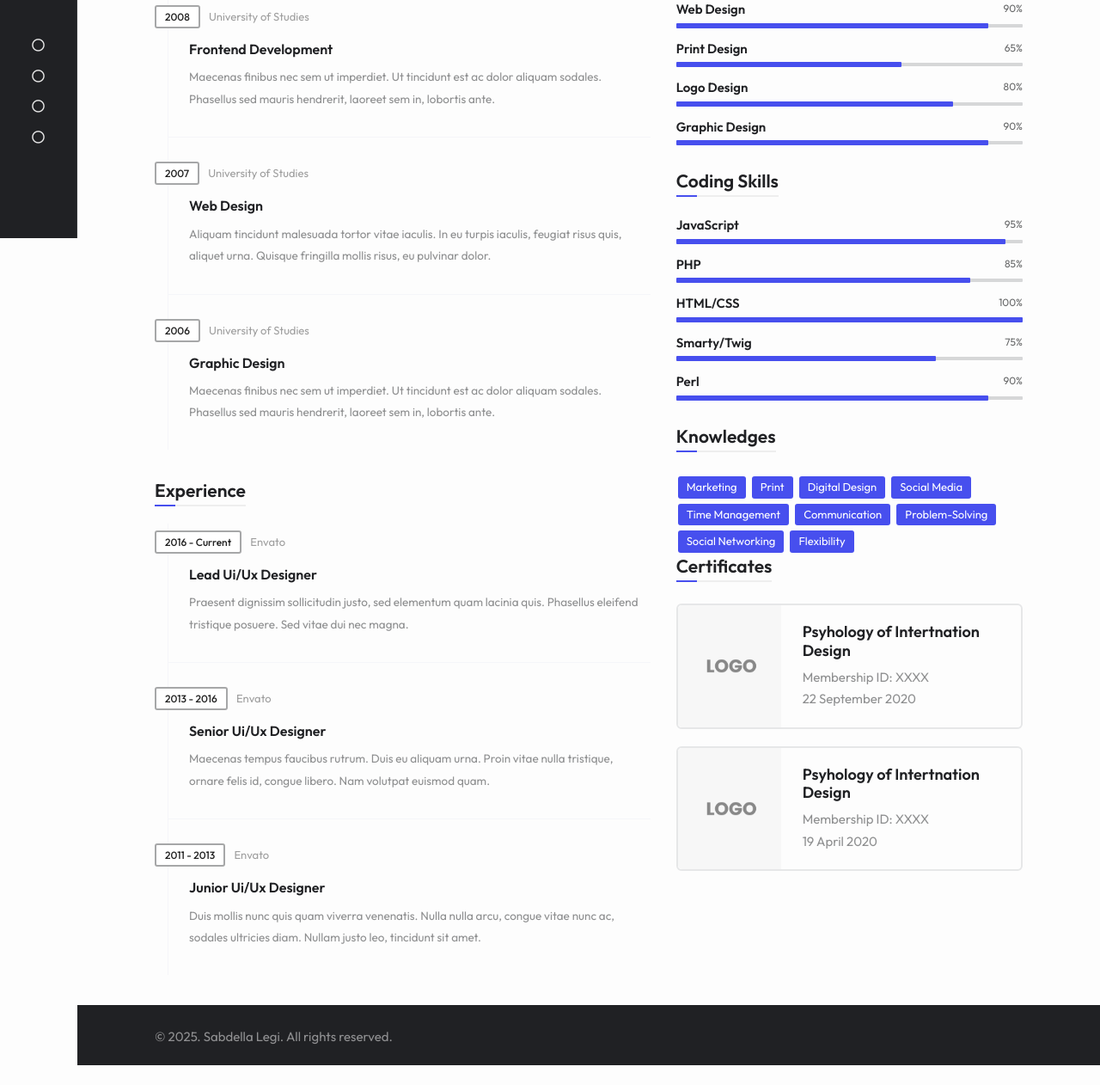
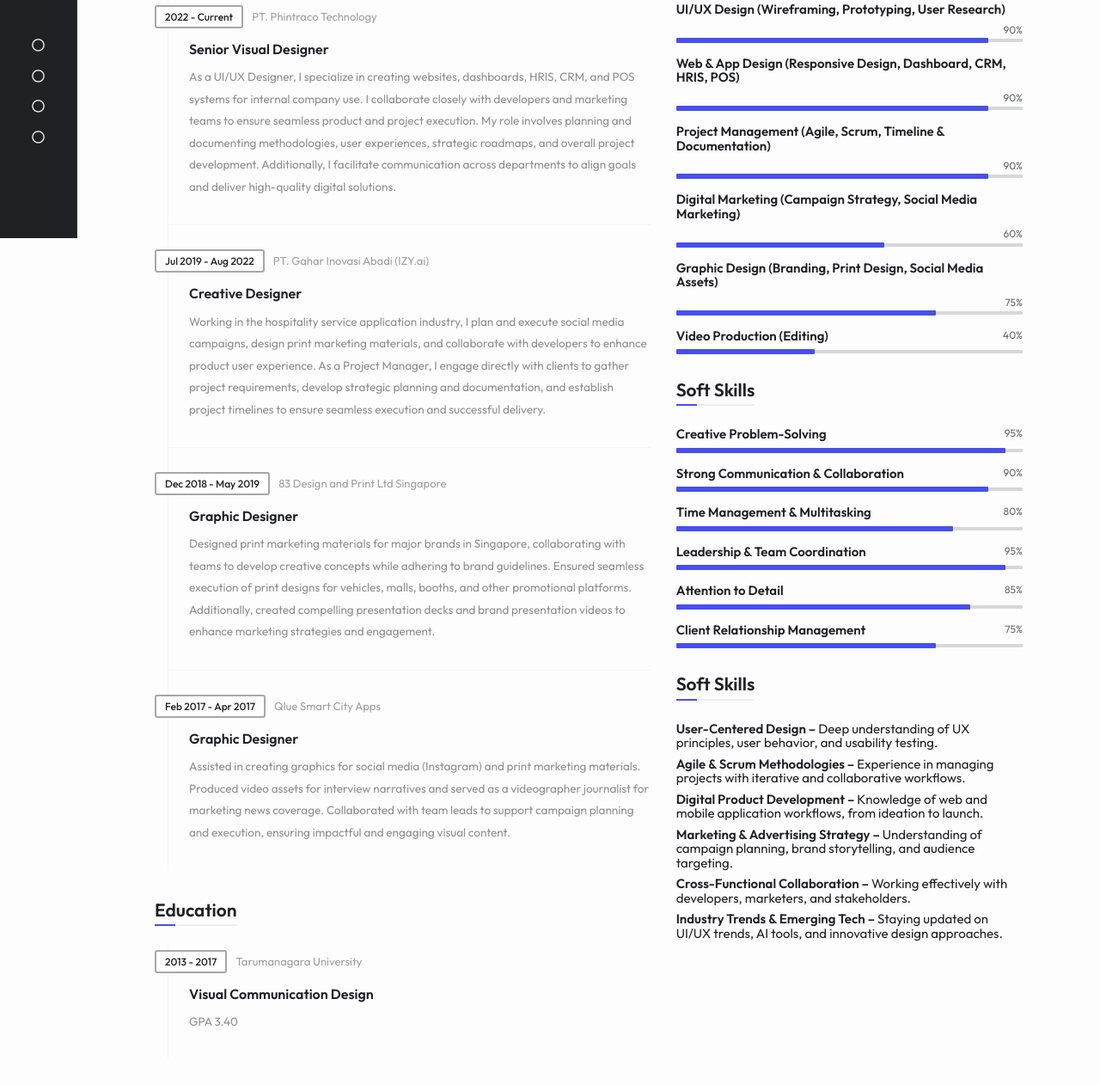
Before and after one commit to leghie/Porto, a plain HTML site: page resume.html in a window 1280 px wide. Shown: the part 523-1785 px from the top of the page at 86% size. Before the commit the page ends 1762 px from the top, so only its background shows below. Drawn offline with Linux system fonts and the light colour scheme.

Commit message:
update home dan resume

```diff
--- a/resume.html
+++ b/resume.html
@@ -1,12 +1,9 @@
 <!DOCTYPE html>
 <html lang="zxx" class="is-animating">
-
 <head>
-
     <meta charset="UTF-8">
     <meta name="viewport" content="width=device-width, initial-scale=1.0">
     <meta http-equiv="X-UA-Compatible" content="ie=edge">
-
     <!-- bootstrap grid css -->
     <link rel="stylesheet" href="css/plugins/bootstrap-grid.css">
     <!-- font awesome css -->
@@ -257,18 +254,13 @@ a > .certificate-item:hover {
 </head>
 
 <body>
-
     <!-- wrapper -->
     <div class="mil-wrapper" id="top">
-
         <div class="mil-frame">
-
             <!-- top bar -->
             <div class="mil-top-panel">
-
                 <!-- You need to remove the "mil-dot" class if you don't need a dot -->
                 <a href="index.html" class="mil-logo"><span class="mil-dot">C</span></a>
-
                 <div class="mil-navigation">
                     <nav id="swupMenu" class="mil-menu-transition">
                         <ul>
@@ -276,7 +268,7 @@ a > .certificate-item:hover {
                                 <a href="index.html">Home</a>
                             </li>
                             <li class="mil-active">
-                                <a href="resume.h">Resume</a>
+                                <a href="resume.html">Resume</a>
                             </li>
                             <li class="mil-has-children">
                                 <a href="portfolio.html">Portfolio</a>
@@ -290,7 +282,6 @@ a > .certificate-item:hover {
                         </ul>
                     </nav>
                 </div>
-
                 <div class="mil-top-panel-btns">
                     <a href="mailto:" class="mil-contact-btn">
                         <svg xmlns="http://www.w3.org/2000/svg" viewBox="0 0 24 24" fill="none" stroke="currentColor" stroke-width="2" stroke-linecap="round" stroke-linejoin="round" class="feather feather-mail">
@@ -309,9 +300,7 @@ a > .certificate-item:hover {
 
             <!-- left bar -->
             <div class="mil-left-panel">
-
                 <div class="mil-page-name mil-upper mil-dark">Homepage</div>
-
                 <ul class="mil-social-icons">
                     <li><a href="#." target="_blank" class="social-icon"> <i class="far fa-circle"></i></a></li>
                     <li><a href="#." target="_blank" class="social-icon"> <i class="far fa-circle"></i></a></li>
@@ -333,9 +322,7 @@ a > .certificate-item:hover {
                 </a>
             </div>
             <!-- back to top end -->
-
         </div>
-
         <!-- content -->
         <div class="mil-content">
 
@@ -356,6 +343,38 @@ a > .certificate-item:hover {
 
                           <div class="row">
                             <div class="col-xs-12 col-sm-7">
+                              <div class="block-title">
+                                <h2>Experience</h2>
+                              </div>
+                              <div class="timeline clearfix">
+                                <div class="timeline-item clearfix">
+                                  <h5 class="item-period highlighted">2022 - Current</h5>
+                                  <span class="item-company">PT. Phintraco Technology</span>
+                                  <h4 class="item-title">Senior Visual Designer</h4>
+                                  <p>As a UI/UX Designer, I specialize in creating websites, dashboards, HRIS, CRM, and POS systems for internal company use. I collaborate closely with developers and marketing teams to ensure seamless product and project execution. My role involves planning and documenting methodologies, user experiences, strategic roadmaps, and overall project development. Additionally, I facilitate communication across departments to align goals and deliver high-quality digital solutions.</p>
+                                </div>
+
+                                <div class="timeline-item clearfix">
+                                  <h5 class="item-period ">Jul 2019 - Aug 2022</h5>
+                                  <span class="item-company">PT. Gahar Inovasi Abadi (IZY.ai)</span>
+                                  <h4 class="item-title">Creative Designer</h4>
+                                  <p>Working in the hospitality service application industry, I plan and execute social media campaigns, design print marketing materials, and collaborate with developers to enhance product user experience. As a Project Manager, I engage directly with clients to gather project requirements, develop strategic planning and documentation, and establish project timelines to ensure seamless execution and successful delivery.</p>
+                                </div>
+
+                                <div class="timeline-item clearfix">
+                                  <h5 class="item-period ">Dec 2018 - May 2019</h5>
+                                  <span class="item-company">83 Design and Print Ltd Singapore</span>
+                                  <h4 class="item-title">Graphic Designer</h4>
+                                  <p>Designed print marketing materials for major brands in Singapore, collaborating with teams to develop creative concepts while adhering to brand guidelines. Ensured seamless execution of print designs for vehicles, malls, booths, and other promotional platforms. Additionally, created compelling presentation decks and brand presentation videos to enhance marketing strategies and engagement.</p>
+                                </div>
+
+                                <div class="timeline-item clearfix">
+                                  <h5 class="item-period ">Feb 2017 - Apr 2017</h5>
+                                  <span class="item-company">Qlue Smart City Apps</span>
+                                  <h4 class="item-title">Graphic Designer</h4>
+                                  <p>Assisted in creating graphics for social media (Instagram) and print marketing materials. Produced video assets for interview narratives and served as a videographer journalist for marketing news coverage. Collaborated with team leads to support campaign planning and execution, ensuring impactful and engaging visual content.</p>
+                                </div>
+                              </div>
 
                               <div class="block-title">
                                 <h2>Education</h2>
@@ -363,51 +382,10 @@ a > .certificate-item:hover {
 
                               <div class="timeline clearfix">
                                 <div class="timeline-item clearfix">
-                                  <h5 class="item-period highlighted">2008</h5>
-                                  <span class="item-company">University of Studies</span>
-                                  <h4 class="item-title">Frontend Development</h4>
-                                  <p>Maecenas finibus nec sem ut imperdiet. Ut tincidunt est ac dolor aliquam sodales. Phasellus sed mauris hendrerit, laoreet sem in, lobortis ante.</p>
-                                </div>
-
-                                <div class="timeline-item clearfix">
-                                  <h5 class="item-period ">2007</h5>
-                                  <span class="item-company">University of Studies</span>
-                                  <h4 class="item-title">Web Design</h4>
-                                  <p>Aliquam tincidunt malesuada tortor vitae iaculis. In eu turpis iaculis, feugiat risus quis, aliquet urna. Quisque fringilla mollis risus, eu pulvinar dolor.</p>
-                                </div>
-
-                                <div class="timeline-item clearfix">
-                                  <h5 class="item-period ">2006</h5>
-                                  <span class="item-company">University of Studies</span>
-                                  <h4 class="item-title">Graphic Design</h4>
-                                  <p>Maecenas finibus nec sem ut imperdiet. Ut tincidunt est ac dolor aliquam sodales. Phasellus sed mauris hendrerit, laoreet sem in, lobortis ante.</p>
-                                </div>
-                              </div>
-
-                              <div class="block-title">
-                                <h2>Experience</h2>
-                              </div>
-
-                              <div class="timeline clearfix">
-                                <div class="timeline-item clearfix">
-                                  <h5 class="item-period highlighted">2016 - Current</h5>
-                                  <span class="item-company">Envato</span>
-                                  <h4 class="item-title">Lead Ui/Ux Designer</h4>
-                                  <p>Praesent dignissim sollicitudin justo, sed elementum quam lacinia quis. Phasellus eleifend tristique posuere. Sed vitae dui nec magna.</p>
-                                </div>
-
-                                <div class="timeline-item clearfix">
-                                  <h5 class="item-period ">2013 - 2016</h5>
-                                  <span class="item-company">Envato</span>
-                                  <h4 class="item-title">Senior Ui/Ux Designer</h4>
-                                  <p>Maecenas tempus faucibus rutrum. Duis eu aliquam urna. Proin vitae nulla tristique, ornare felis id, congue libero. Nam volutpat euismod quam.</p>
-                                </div>
-
-                                <div class="timeline-item clearfix">
-                                  <h5 class="item-period ">2011 - 2013</h5>
-                                  <span class="item-company">Envato</span>
-                                  <h4 class="item-title">Junior Ui/Ux Designer</h4>
-                                  <p>Duis mollis nunc quis quam viverra venenatis. Nulla nulla arcu, congue vitae nunc ac, sodales ultricies diam. Nullam justo leo, tincidunt sit amet.</p>
+                                  <h5 class="item-period highlighted">2013 - 2017</h5>
+                                  <span class="item-company">Tarumanagara University</span>
+                                  <h4 class="item-title">Visual Communication Design</h4>
+                                  <p>GPA 3.40</p>
                                 </div>
                               </div>
                             </div>
@@ -419,7 +397,7 @@ a > .certificate-item:hover {
 
                               <div id="skills_1" class="skills-info skills-first-style">
                                 <div class="clearfix">
-                                  <h4>Web Design</h4>
+                                  <h4>UI/UX Design (Wireframing, Prototyping, User Research)</h4>
                                   <div class="skill-value">90%</div>
                                 </div>
                                 <div id="skill_1" data-value="90" class="skill-container">
@@ -427,26 +405,42 @@ a > .certificate-item:hover {
                                 </div>
 
                                 <div class="clearfix">
-                                  <h4>Print Design</h4>
-                                  <div class="skill-value">65%</div>
+                                  <h4>Web & App Design (Responsive Design, Dashboard, CRM, HRIS, POS)</h4>
+                                  <div class="skill-value">90%</div>
                                 </div>
-                                <div id="skill_2" data-value="65" class="skill-container">
+                                <div id="skill_2" data-value="90" class="skill-container">
                                   <div class="skill-percentage"></div>
                                 </div>
 
                                 <div class="clearfix">
-                                  <h4>Logo Design</h4>
-                                  <div class="skill-value">80%</div>
+                                  <h4>Project Management (Agile, Scrum, Timeline & Documentation)</h4>
+                                  <div class="skill-value">90%</div>
                                 </div>
-                                <div id="skill_3" data-value="80" class="skill-container">
+                                <div id="skill_3" data-value="90" class="skill-container">
                                   <div class="skill-percentage"></div>
                                 </div>
 
                                 <div class="clearfix">
-                                  <h4>Graphic Design</h4>
-                                  <div class="skill-value">90%</div>
+                                  <h4>Digital Marketing (Campaign Strategy, Social Media Marketing)</h4>
+                                  <div class="skill-value">60%</div>
                                 </div>
-                                <div id="skill_4" data-value="90" class="skill-container">
+                                <div id="skill_4" data-value="60" class="skill-container">
+                                  <div class="skill-percentage"></div>
+                                </div>
+
+                                <div class="clearfix">
+                                  <h4>Graphic Design (Branding, Print Design, Social Media Assets)</h4>
+                                  <div class="skill-value">75%</div>
+                                </div>
+                                <div id="skill_5" data-value="75" class="skill-container">
+                                  <div class="skill-percentage"></div>
+                                </div>
+
+                                <div class="clearfix">
+                                  <h4>Video Production (Editing)</h4>
+                                  <div class="skill-value">40%</div>
+                                </div>
+                                <div id="skill_6" data-value="40" class="skill-container">
                                   <div class="skill-percentage"></div>
                                 </div>
                               </div>
@@ -456,47 +450,55 @@ a > .certificate-item:hover {
                               <!-- /Add White Space -->
 
                               <div class="block-title element-title">
-                                <h2>Coding Skills</h2>
+                                <h2>Soft Skills</h2>
                               </div>
 
-                              <div id="skills_2" class="skills-info skills-first-style">
+                              <div id="skills_7" class="skills-info skills-first-style">
                                 <div class="clearfix">
-                                  <h4>JavaScript</h4>
+                                  <h4>Creative Problem-Solving</h4>
                                   <div class="skill-value">95%</div>
                                 </div>
-                                <div id="skill_5" data-value="95" class="skill-container">
+                                <div id="skill_8" data-value="95" class="skill-container">
                                   <div class="skill-percentage"></div>
                                 </div>
 
                                 <div class="clearfix">
-                                  <h4>PHP</h4>
-                                  <div class="skill-value">85%</div>
+                                  <h4>Strong Communication & Collaboration</h4>
+                                  <div class="skill-value">90%</div>
                                 </div>
-                                <div id="skill_6" data-value="85" class="skill-container">
+                                <div id="skill_9" data-value="90" class="skill-container">
                                   <div class="skill-percentage"></div>
                                 </div>
 
                                 <div class="clearfix">
-                                  <h4>HTML/CSS</h4>
-                                  <div class="skill-value">100%</div>
+                                  <h4>Time Management & Multitasking</h4>
+                                  <div class="skill-value">80%</div>
                                 </div>
-                                <div id="skill_7" data-value="100" class="skill-container">
+                                <div id="skill_10" data-value="80" class="skill-container">
                                   <div class="skill-percentage"></div>
                                 </div>
 
                                 <div class="clearfix">
-                                  <h4>Smarty/Twig</h4>
-                                  <div class="skill-value">75%</div>
+                                  <h4>Leadership & Team Coordination</h4>
+                                  <div class="skill-value">95%</div>
                                 </div>
-                                <div id="skill_8" data-value="75" class="skill-container">
+                                <div id="skill_11" data-value="95" class="skill-container">
                                   <div class="skill-percentage"></div>
                                 </div>
 
                                 <div class="clearfix">
-                                  <h4>Perl</h4>
-                                  <div class="skill-value">90%</div>
+                                  <h4>Attention to Detail</h4>
+                                  <div class="skill-value">85%</div>
                                 </div>
-                                <div id="skill_9" data-value="90" class="skill-container">
+                                <div id="skill_12" data-value="85" class="skill-container">
+                                  <div class="skill-percentage"></div>
+                                </div>
+
+                                <div class="clearfix">
+                                  <h4>Client Relationship Management</h4>
+                                  <div class="skill-value">75%</div>
+                                </div>
+                                <div id="skill_13" data-value="75" class="skill-container">
                                   <div class="skill-percentage"></div>
                                 </div>
                               </div>
@@ -505,71 +507,30 @@ a > .certificate-item:hover {
                               <div class="p-20"></div>
                               <!-- /Add White Space -->
 
-                              <div class="block-title">
-                                <h2>Knowledges</h2>
+                              <div class="block-title element-title">
+                                <h2>Soft Skills</h2>
                               </div>
 
-                              <ul class="knowledges">
-                                <li>Marketing</li>
-                                <li>Print</li>
-                                <li>Digital Design</li>
-                                <li>Social Media</li>
-                                <li>Time Management</li>
-                                <li>Communication</li>
-                                <li>Problem-Solving</li>
-                                <li>Social Networking</li>
-                                <li>Flexibility</li>
-                              </ul>
-
-                              <!-- Add White Space -->
-                              <div class="p-50"></div>
-                              <!-- /Add White Space -->
-
-                              <div class="block-title">
-                                <h2>Certificates</h2>
+                              <div id="skills_7" class="skills-info skills-first-style">
+                                <div class="clearfix">
+                                  <h4>User-Centered Design – <span style="font-weight: normal;">Deep understanding of UX principles, user behavior, and usability testing.</span></h4>
+                                </div>
+                                <div class="clearfix">
+                                  <h4>Agile & Scrum Methodologies – <span style="font-weight: normal;">Experience in managing projects with iterative and collaborative workflows.</span></h4>
+                                </div>
+                                <div class="clearfix">
+                                  <h4>Digital Product Development – <span style="font-weight: normal;">Knowledge of web and mobile application workflows, from ideation to launch.</span></h4>
+                                </div>
+                                <div class="clearfix">
+                                  <h4>Marketing & Advertising Strategy – <span style="font-weight: normal;">Understanding of campaign planning, brand storytelling, and audience targeting.</span></h4>
+                                </div>
+                                <div class="clearfix">
+                                  <h4>Cross-Functional Collaboration – <span style="font-weight: normal;">Working effectively with developers, marketers, and stakeholders.</span></h4>
+                                </div>
+                                <div class="clearfix">
+                                  <h4>Industry Trends & Emerging Tech – <span style="font-weight: normal;">Staying updated on UI/UX trends, AI tools, and innovative design approaches.</span></h4>
+                                </div>
                               </div>
-
-                              <a href="#" class="lightbox">
-                                <div class="certificate-item clearfix">
-                                  <div class="certi-logo">
-                                    <img src="./img/clients/client-1.png" alt="logo">
-                                  </div>
-
-                                  <div class="certi-content">
-                                    <div class="certi-title">
-                                      <h4>Psyhology of Intertnation Design</h4>
-                                    </div>
-                                    <div class="certi-id">
-                                      <span>Membership ID: XXXX</span>
-                                    </div>
-                                    <div class="certi-date">
-                                      <span>22 September 2020</span>
-                                    </div>
-                                  </div>
-                                </div>
-                              </a>
-
-                              <a href="#" class="lightbox">
-                                <div class="certificate-item clearfix">
-                                  <div class="certi-logo">
-                                    <img src="./img/clients/client-2.png" alt="logo">
-                                  </div>
-                                  <div class="certi-content">
-                                    <div class="certi-title">
-                                      <h4>Psyhology of Intertnation Design</h4>
-                                    </div>
-                                    <div class="certi-id">
-                                      <span>Membership ID: XXXX</span>
-                                    </div>
-                                    <div class="certi-date">
-                                      <span>19 April 2020</span>
-                                    </div>
-                                    <div class="certi-company">
-                                      <span></span>
-                                    </div>
-                                  </div>
-                                </div>
-                              </a>
                             </div>
                           </div>
                         </div>
```
Also changed, not shown: index.html (+26 -39 lines), 3 other files.
